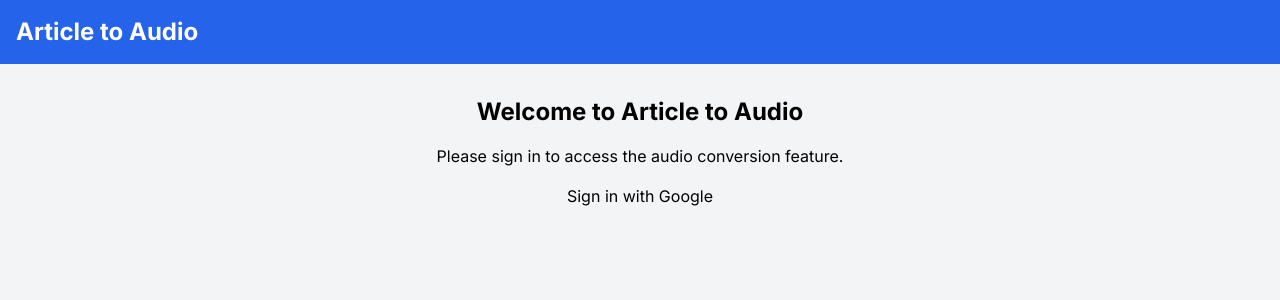
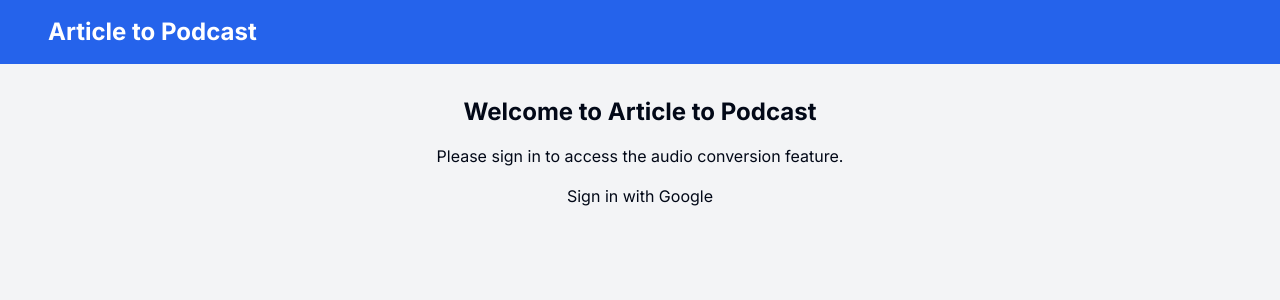
Before and after one commit to imonzalvo/article-to-audio-frontend, a Next.js app: page / in a window 1280 px wide. Shown: the top 300 px of the page. Built offline with nearby package versions, Linux system fonts and the light colour scheme; no server answers.

Commit message:
Fix audioPlayer styles. Added spinner. Changed header title

```diff
--- a/package.json
+++ b/package.json
@@ -9,11 +9,15 @@
     "lint": "next lint"
   },
   "dependencies": {
+    "class-variance-authority": "^0.7.0",
+    "clsx": "^2.1.1",
     "lucide-react": "^0.418.0",
     "next": "14.2.5",
     "next-auth": "^4.24.7",
     "react": "^18",
-    "react-dom": "^18"
+    "react-dom": "^18",
+    "tailwind-merge": "^2.4.0",
+    "tailwindcss-animate": "^1.0.7"
   },
   "devDependencies": {
     "eslint": "^8",
--- a/src/app/globals.css
+++ b/src/app/globals.css
@@ -2,32 +2,68 @@
 @tailwind components;
 @tailwind utilities;
 
-:root {
-  --foreground-rgb: 0, 0, 0;
-  --background-start-rgb: 214, 219, 220;
-  --background-end-rgb: 255, 255, 255;
-}
+@layer base {
+  :root {
+    --background: 0 0% 100%;
+    --foreground: 222.2 84% 4.9%;
+    --card: 0 0% 100%;
+    --card-foreground: 222.2 84% 4.9%;
+    --popover: 0 0% 100%;
+    --popover-foreground: 222.2 84% 4.9%;
+    --primary: 222.2 47.4% 11.2%;
+    --primary-foreground: 210 40% 98%;
+    --secondary: 210 40% 96.1%;
+    --secondary-foreground: 222.2 47.4% 11.2%;
+    --muted: 210 40% 96.1%;
+    --muted-foreground: 215.4 16.3% 46.9%;
+    --accent: 210 40% 96.1%;
+    --accent-foreground: 222.2 47.4% 11.2%;
+    --destructive: 0 84.2% 60.2%;
+    --destructive-foreground: 210 40% 98%;
+    --border: 214.3 31.8% 91.4%;
+    --input: 214.3 31.8% 91.4%;
+    --ring: 222.2 84% 4.9%;
+    --radius: 0.5rem;
+    --chart-1: 12 76% 61%;
+    --chart-2: 173 58% 39%;
+    --chart-3: 197 37% 24%;
+    --chart-4: 43 74% 66%;
+    --chart-5: 27 87% 67%;
+  }
 
-@media (prefers-color-scheme: dark) {
-  :root {
-    --foreground-rgb: 0, 0, 0;
-    --background-start-rgb: 0, 0, 0;
-    --background-end-rgb: 0, 0, 0;
+  .dark {
+    --background: 222.2 84% 4.9%;
+    --foreground: 210 40% 98%;
+    --card: 222.2 84% 4.9%;
+    --card-foreground: 210 40% 98%;
+    --popover: 222.2 84% 4.9%;
+    --popover-foreground: 210 40% 98%;
+    --primary: 210 40% 98%;
+    --primary-foreground: 222.2 47.4% 11.2%;
+    --secondary: 217.2 32.6% 17.5%;
+    --secondary-foreground: 210 40% 98%;
+    --muted: 217.2 32.6% 17.5%;
+    --muted-foreground: 215 20.2% 65.1%;
+    --accent: 217.2 32.6% 17.5%;
+    --accent-foreground: 210 40% 98%;
+    --destructive: 0 62.8% 30.6%;
+    --destructive-foreground: 210 40% 98%;
+    --border: 217.2 32.6% 17.5%;
+    --input: 217.2 32.6% 17.5%;
+    --ring: 212.7 26.8% 83.9%;
+    --chart-1: 220 70% 50%;
+    --chart-2: 160 60% 45%;
+    --chart-3: 30 80% 55%;
+    --chart-4: 280 65% 60%;
+    --chart-5: 340 75% 55%;
   }
 }
 
-body {
-  color: rgb(var(--foreground-rgb));
-  background: linear-gradient(
-      to bottom,
-      transparent,
-      rgb(var(--background-end-rgb))
-    )
-    rgb(var(--background-start-rgb));
-}
-
-@layer utilities {
-  .text-balance {
-    text-wrap: balance;
+@layer base {
+  * {
+    @apply border-border;
+  }
+  body {
+    @apply bg-background text-foreground;
   }
 }
--- a/src/app/page.js
+++ b/src/app/page.js
@@ -8,18 +8,19 @@ import AudioPlayer from "../components/audioPlayer";
 import SignInButton from "../components/signInButton";
 import Header from "../components/header";
 import { signOut } from "next-auth/react";
+import Spinner from "../components/Spinner"; // Import the new Spinner component
 
 export default function Home() {
-  const { data: session } = useSession();
+  const { data: session, status } = useSession();
   const [audioFiles, setAudioFiles] = useState([]);
   const [selectedAudio, setSelectedAudio] = useState(null);
   const [error, setError] = useState(null);
 
   useEffect(() => {
-    if (session) {
+    if (status === "authenticated") {
       fetchAudioFiles();
     }
-  }, [session]);
+  }, [status]);
 
   const fetchAudioFiles = async () => {
     try {
@@ -28,25 +29,13 @@ export default function Home() {
       const data = await response.json();
 
       if (response.status === 401 && data.signOut) {
-        // Token is invalid, sign out the user
         await signOut({ redirect: false });
-        localStorage.removeItem('jwtToken');
-        // Redirect to login page or show a message
+        localStorage.removeItem("jwtToken");
         return;
       }
 
       if (!response.ok) {
         throw new Error(`HTTP error! status: ${response.status}`);
-      }
-
-      if (response.status === 401 && data.signOut) {
-        console.log("sign out??")
-        // Token is invalid, sign out the user
-        await signOut({ redirect: false });
-        localStorage.removeItem('jwtToken');
-        // Redirect to login page or show a message
-        // router.push('/login');
-        return;
       }
 
       console.log("Fetched audio files:", data);
@@ -63,13 +52,12 @@ export default function Home() {
     }
   };
 
-
   const handleLinkSubmit = async (link) => {
     try {
       setError(null);
-      const response = await fetch('/api/submit-link', {
-        method: 'POST',
-        headers: { 'Content-Type': 'application/json' },
+      const response = await fetch("/api/submit-link", {
+        method: "POST",
+        headers: { "Content-Type": "application/json" },
         body: JSON.stringify({ url: link }),
       });
       if (!response.ok) {
@@ -82,7 +70,7 @@ export default function Home() {
         throw new Error(data.error);
       }
     } catch (error) {
-      console.error('Error converting article:', error);
+      console.error("Error converting article:", error);
       setError("Failed to convert article. Please try again later.");
     }
   };
@@ -91,24 +79,26 @@ export default function Home() {
     <div className="min-h-screen bg-gray-100 flex flex-col">
       <Header />
       <main className="flex-grow container mx-auto px-4 py-8">
-        {session ? (
+        {status === "loading" ? (
+          <div className="flex justify-center items-center h-full">
+            <Spinner />
+          </div>
+        ) : status === "authenticated" ? (
           <>
             <LinkInput onSubmit={handleLinkSubmit} />
-            {error && (
-              <div className="text-red-500 mt-4">{error}</div>
-            )}
+            {error && <div className="text-red-500 mt-4">{error}</div>}
             <div className="mt-8 grid grid-cols-1 md:grid-cols-2 gap-8">
+              <AudioPlayer audio={selectedAudio} />
               <AudioList
                 audioFiles={audioFiles}
                 onSelect={(audio) => setSelectedAudio(audio)}
               />
-              {selectedAudio && <AudioPlayer audioUrl={selectedAudio.url} />}
             </div>
           </>
         ) : (
           <div className="text-center">
             <h2 className="text-2xl font-bold mb-4">
-              Welcome to Article to Audio
+              Welcome to Article to Podcast
             </h2>
             <p className="mb-4">
               Please sign in to access the audio conversion feature.
--- /dev/null
+++ b/src/components/Spinner.js
@@ -0,0 +1,7 @@
+const Spinner = () => (
+  <div className="flex justify-center items-center">
+    <div className="animate-spin rounded-full h-12 w-12 border-t-2 border-b-2 border-blue-500"></div>
+  </div>
+);
+
+export default Spinner;
--- a/src/components/audioPlayer.js
+++ b/src/components/audioPlayer.js
@@ -1,8 +1,7 @@
-"use client";
 import React, { useState, useRef, useEffect } from "react";
 import { Play, Pause, RotateCcw, Volume2, VolumeX } from "lucide-react";
 
-const AudioPlayer = ({ audioUrl }) => {
+const AudioPlayer = ({ audio }) => {
   const [isPlaying, setIsPlaying] = useState(false);
   const [currentTime, setCurrentTime] = useState(0);
   const [duration, setDuration] = useState(0);
@@ -14,10 +13,7 @@ const AudioPlayer = ({ audioUrl }) => {
   useEffect(() => {
     const fetchAudioUrl = async () => {
       try {
-        // const response = await fetch(
-        //   "https://article-to-audio.s3.amazonaws.com/test/838cf480-bb53-4838-83a4-8d9a6d86c390.mp3"
-        // );
-        const response = await fetch(audioUrl);
+        const response = await fetch(audio.url);
         if (!response.ok) {
           throw new Error("Failed to fetch audio URL");
         }
@@ -34,8 +30,10 @@ const AudioPlayer = ({ audioUrl }) => {
       }
     };
 
-    fetchAudioUrl();
-  }, [audioUrl]);
+    if(!!audio) {
+      fetchAudioUrl();
+    }
+  }, [audio]);
 
   useEffect(() => {
     const audio = audioRef.current;
@@ -93,8 +91,11 @@ const AudioPlayer = ({ audioUrl }) => {
   }
 
   return (
-    <div className="bg-gray-100 p-4 rounded-lg shadow-md max-w-md mx-auto">
+    <div className="bg-gray-100 p-4 rounded-lg shadow-md w-full max-w-md h-fit">
       <audio ref={audioRef} />
+      {audio?.title && (
+        <h3 className="text-wrap text-lg font-semibold mb-4">{audio.title}</h3>
+      )}
       <div className="flex items-center justify-between mb-4">
         <button
           onClick={togglePlay}
@@ -135,7 +136,7 @@ const AudioPlayer = ({ audioUrl }) => {
         />
         <span className="text-sm text-gray-600">{formatTime(duration)}</span>
       </div>
-      {isLoading && <div className="text-center mt-2">Loading audio...</div>}
+      {isLoading && !!audio  && <div className="text-center mt-2">Loading audio...</div>}
     </div>
   );
 };
--- a/src/components/header.js
+++ b/src/components/header.js
@@ -2,7 +2,7 @@ export default function Header() {
   return (
     <header className="bg-blue-600 text-white p-4">
       <div className="container mx-auto">
-        <h1 className="text-2xl font-bold">Article to Audio</h1>
+        <h1 className="text-2xl font-bold">Article to Podcast</h1>
       </div>
     </header>
   );
--- /dev/null
+++ b/src/lib/utils.js
@@ -0,0 +1,6 @@
+import { clsx } from "clsx"
+import { twMerge } from "tailwind-merge"
+
+export function cn(...inputs) {
+  return twMerge(clsx(inputs))
+}
--- a/tailwind.config.js
+++ b/tailwind.config.js
@@ -1,18 +1,77 @@
 /** @type {import('tailwindcss').Config} */
 module.exports = {
+  darkMode: ["class"],
   content: [
-    "./src/pages/**/*.{js,ts,jsx,tsx,mdx}",
-    "./src/components/**/*.{js,ts,jsx,tsx,mdx}",
-    "./src/app/**/*.{js,ts,jsx,tsx,mdx}",
+    './pages/**/*.{js,jsx}',
+    './components/**/*.{js,jsx}',
+    './app/**/*.{js,jsx}',
+    './src/**/*.{js,jsx}',
   ],
+  prefix: "",
   theme: {
+    container: {
+      center: true,
+      padding: "2rem",
+      screens: {
+        "2xl": "1400px",
+      },
+    },
     extend: {
-      backgroundImage: {
-        "gradient-radial": "radial-gradient(var(--tw-gradient-stops))",
-        "gradient-conic":
-          "conic-gradient(from 180deg at 50% 50%, var(--tw-gradient-stops))",
+      colors: {
+        border: "hsl(var(--border))",
+        input: "hsl(var(--input))",
+        ring: "hsl(var(--ring))",
+        background: "hsl(var(--background))",
+        foreground: "hsl(var(--foreground))",
+        primary: {
+          DEFAULT: "hsl(var(--primary))",
+          foreground: "hsl(var(--primary-foreground))",
+        },
+        secondary: {
+          DEFAULT: "hsl(var(--secondary))",
+          foreground: "hsl(var(--secondary-foreground))",
+        },
+        destructive: {
+          DEFAULT: "hsl(var(--destructive))",
+          foreground: "hsl(var(--destructive-foreground))",
+        },
+        muted: {
+          DEFAULT: "hsl(var(--muted))",
+          foreground: "hsl(var(--muted-foreground))",
+        },
+        accent: {
+          DEFAULT: "hsl(var(--accent))",
+          foreground: "hsl(var(--accent-foreground))",
+        },
+        popover: {
+          DEFAULT: "hsl(var(--popover))",
+          foreground: "hsl(var(--popover-foreground))",
+        },
+        card: {
+          DEFAULT: "hsl(var(--card))",
+          foreground: "hsl(var(--card-foreground))",
+        },
+      },
+      borderRadius: {
+        lg: "var(--radius)",
+        md: "calc(var(--radius) - 2px)",
+        sm: "calc(var(--radius) - 4px)",
+      },
+      keyframes: {
+        "accordion-down": {
+          from: { height: "0" },
+          to: { height: "var(--radix-accordion-content-height)" },
+        },
+        "accordion-up": {
+          from: { height: "var(--radix-accordion-content-height)" },
+          to: { height: "0" },
+        },
+      },
+      animation: {
+        "accordion-down": "accordion-down 0.2s ease-out",
+        "accordion-up": "accordion-up 0.2s ease-out",
       },
     },
   },
-  plugins: [],
-};
+  plugins: [require("tailwindcss-animate")],
+}
```
Also changed, not shown: components.json (added), 1 other file (tests, documents, lock files or other folders).
